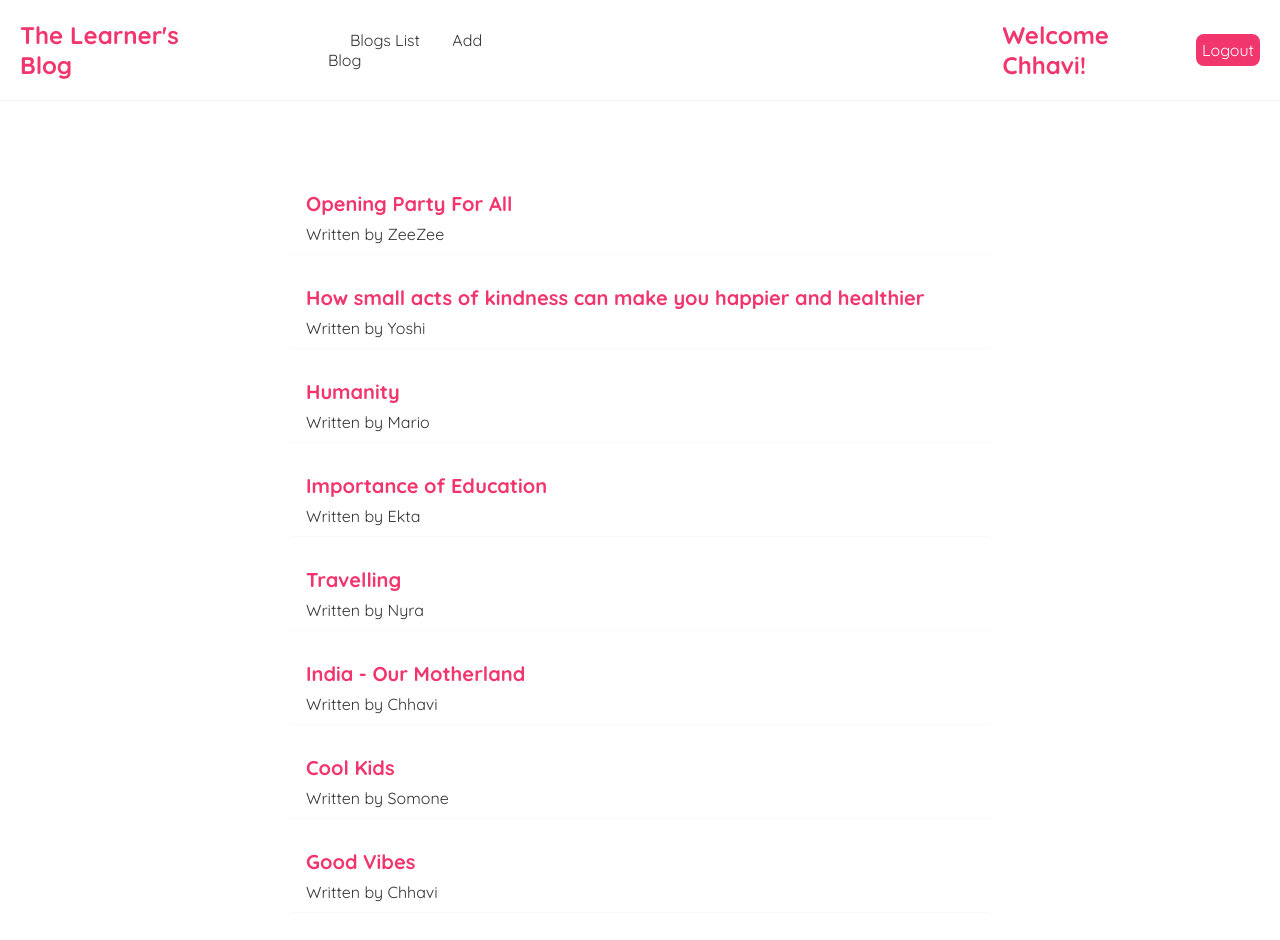
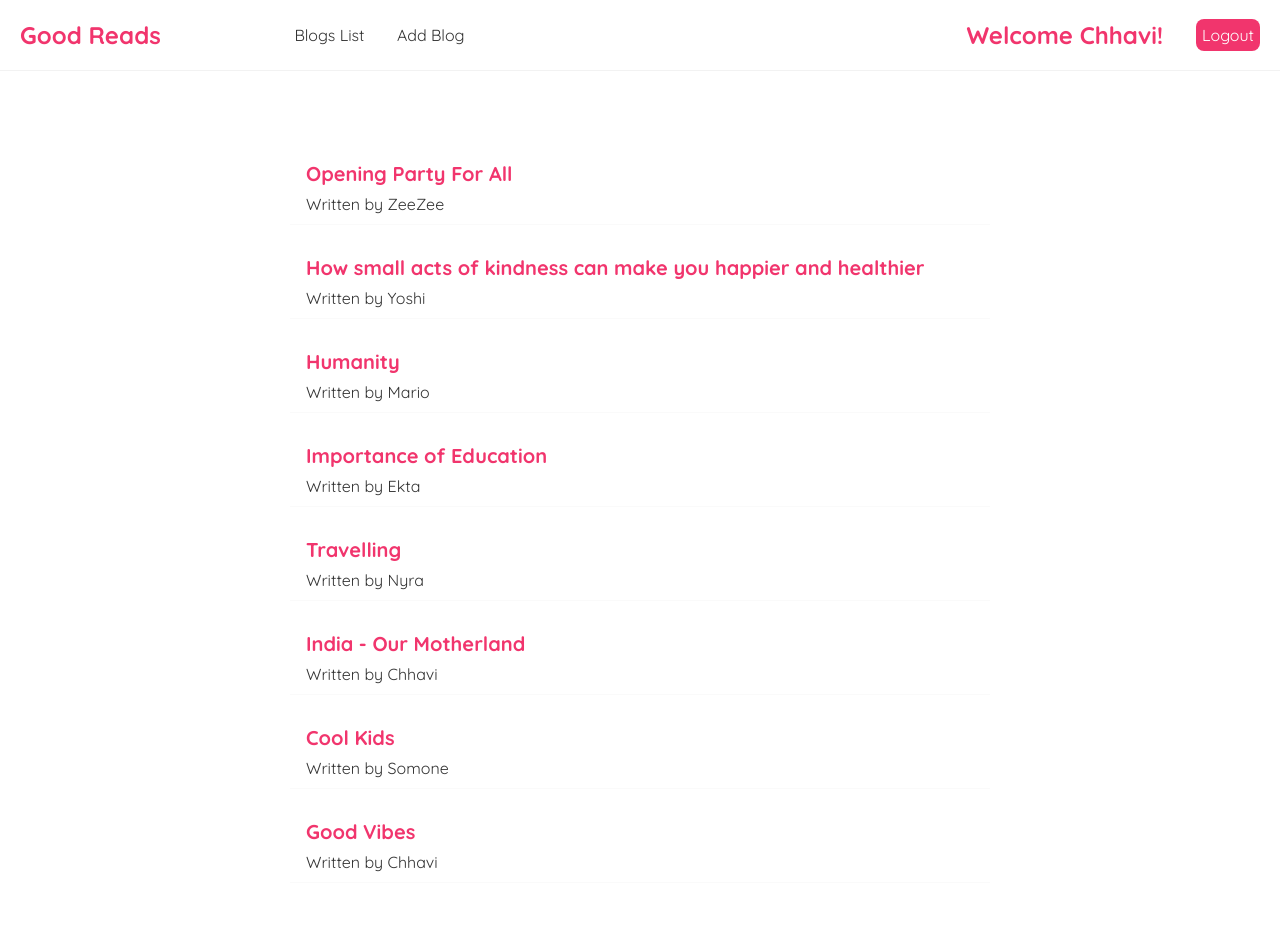
Before and after one commit to chhavi-garg/FD_ETE, a React (Create React App) app: page / in a window 1280 px wide. Shown: the top 940 px of the page. Built offline with nearby package versions, Linux system fonts and the light colour scheme; data requests are answered from the project's data file.

Commit message:
app name

```diff
--- a/src/components/NavBar.js
+++ b/src/components/NavBar.js
@@ -13,7 +13,7 @@ const NavBar = () => {
     // }
     return (
         <nav className="navbar">
-            <h1>The Learner's Blog</h1>
+            <h1>Good Reads</h1>
             <div className="links-left">
                 <Link to="/"> Blogs List</Link>
                 <Link to="/create"> Add Blog</Link>
```
